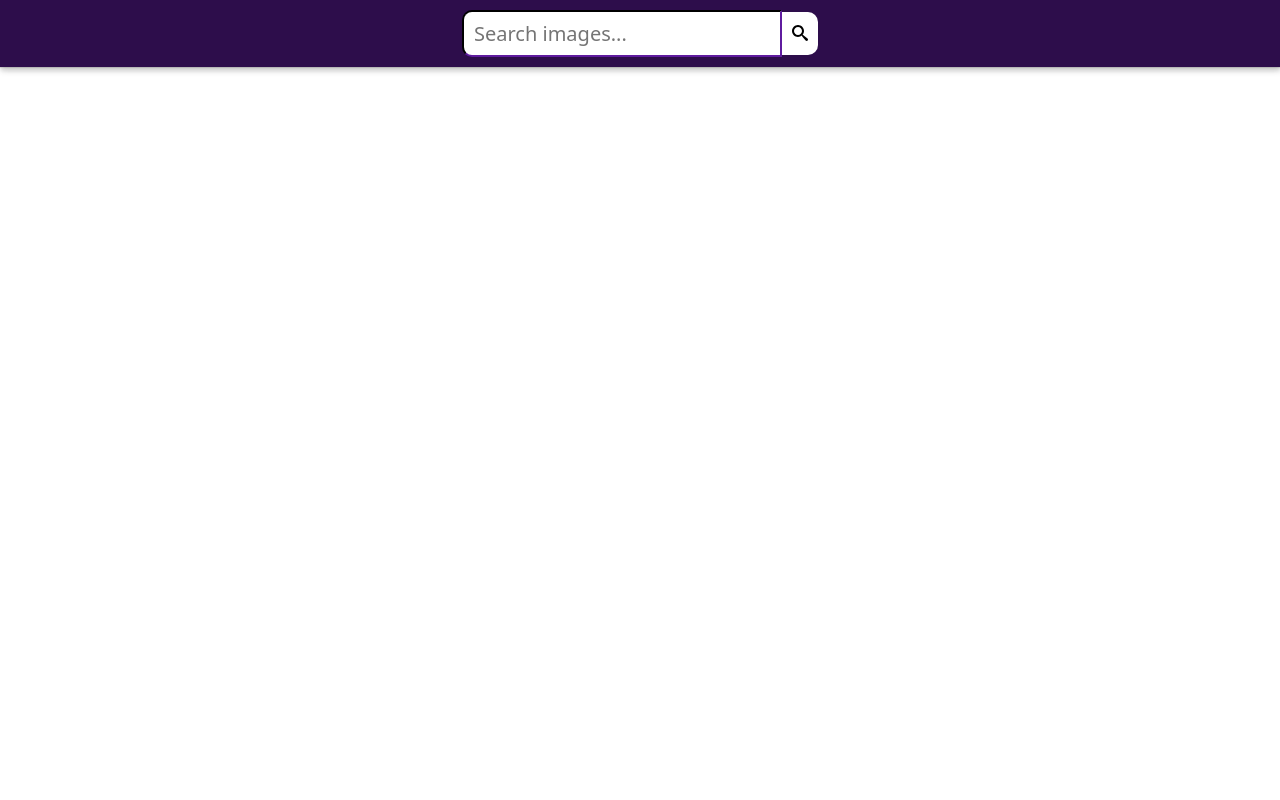
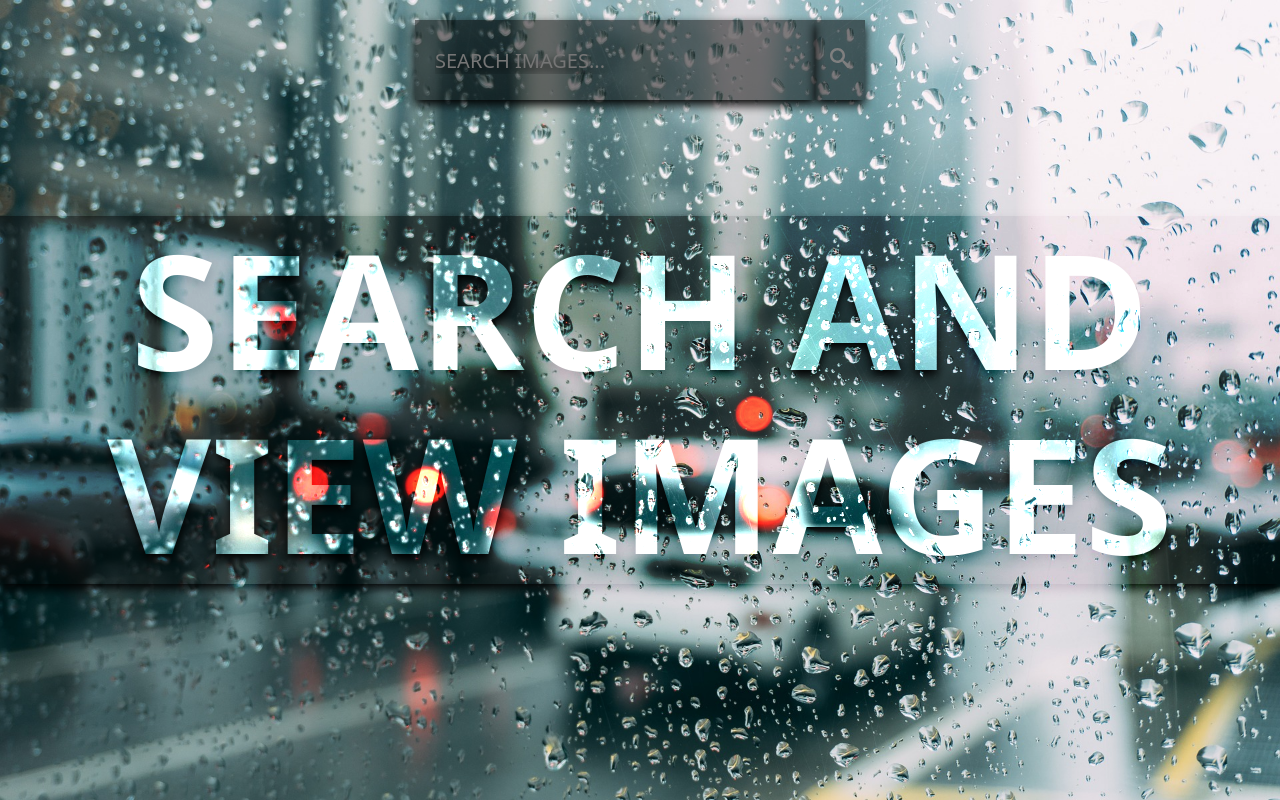
Before and after one commit to MaksymChuraiev/goit-js-hw-11, a website built with Parcel: page src/index.html in a window 1280 px wide. Built offline with nearby package versions, Linux system fonts and the light colour scheme.

Commit message:
add style

```diff
--- a/src/index.js
+++ b/src/index.js
@@ -26,6 +26,7 @@ async function onSearchElement(e) {
 
   if (inputText === '') {
     clearList();
+    refs.loadButton.classList.add('visually-hidden');
     return;
   }
   pageAmount = 1;
@@ -38,7 +39,7 @@ async function onSearchElement(e) {
     if (responce.totalHits === 0) {
       clearList();
       Notify.failure('Sorry, there are no images matching your search query. Please try again.');
-
+      refs.loadButton.classList.add('visually-hidden');
       return;
     }
 
--- a/src/partials/markup.html
+++ b/src/partials/markup.html
@@ -1,11 +1,15 @@
 <form class="search-form" id="search-form">
   <input type="text" name="searchQuery" autocomplete="off" placeholder="Search images..." />
   <button type="submit" class="form-button">
-    <svg class="search__icon" width="16" height="16">
+    <svg class="search__icon" width="20" height="20">
       <use href="./image/sprite.svg#icon-search"></use>
     </svg>
   </button>
 </form>
+<div class="box">
+  <h1>search and view images</h1>
+</div>
+
 <div class="gallery">
   <!-- Карточки изображений -->
 </div>
--- a/src/sass/main.scss
+++ b/src/sass/main.scss
@@ -1,3 +1,36 @@
+body {
+  margin: 0;
+  padding: 0;
+}
+
+.box {
+  z-index: -1;
+  position: fixed;
+  top: 0;
+  left: 0;
+  height: 100%;
+  width: 100%;
+  background: url(../image/bg3.jpg);
+  background-size: cover;
+  background-repeat: no-repeat;
+}
+
+h1 {
+  position: absolute;
+  top: 50%;
+  transform: translateY(-50%);
+  margin: 0;
+  padding: 0;
+  text-align: center;
+  font-size: 10em;
+  color: #fff;
+  text-transform: uppercase;
+  text-shadow: 0 5px 10px rgba(0, 0, 0, 1);
+  mix-blend-mode: overlay;
+  box-shadow: 0 5px 10px rgba(0, 0, 0, 1);
+  background: rgba(0, 0, 0, 0.5);
+}
+
 p,
 h1,
 h2,
@@ -10,40 +43,65 @@ h6 {
 }
 
 .search-form {
+  z-index: 10;
   position: fixed;
   top: 0;
-  left: 0;
+  left: 50%;
+  transform: translateX(-50%);
   display: flex;
   justify-content: center;
   align-items: center;
-  background-color: #2d0d4b;
+  // background-color: #2d0d4b;
   margin: 0 auto;
-  width: 100%;
-  padding: 10px;
+  width: 500px;
+  padding: 20px;
 
-  box-shadow: 0px 1px 1px rgba(0, 0, 0, 0.12), 0px 4px 4px rgba(0, 0, 0, 0.06),
-    1px 4px 6px rgba(0, 0, 0, 0.16);
+  // box-shadow: 0px 1px 1px rgba(0, 0, 0, 0.12), 0px 4px 4px rgba(0, 0, 0, 0.06),
+  //   1px 4px 6px rgba(0, 0, 0, 0.16);
 }
 
 input {
-  padding: 10px;
+  padding: 20px;
 
-  border-top-left-radius: 10px;
-  border-bottom-left-radius: 10px;
-  border-color: #2d0d4b;
+  // border-top-left-radius: 10px;
+  // border-bottom-left-radius: 10px;
+  // border-color: #2d0d4b;
   font-size: 20px;
-  margin-right: 0;
+  // margin-right: 0;
+  // font-size: 10em;
+  height: 80px;
+  width: 400px;
+  border: none;
+  color: #fff;
+  text-transform: uppercase;
+  text-shadow: 0 5px 10px rgba(0, 0, 0, 1);
+  mix-blend-mode: overlay;
+  box-shadow: 0 5px 10px rgba(0, 0, 0, 1);
+  background: rgba(0, 0, 0, 0.5);
 }
 
 .form-button {
-  border-top-right-radius: 10px;
-  border-bottom-right-radius: 10px;
+  // border-top-right-radius: 10px;
+  // border-bottom-right-radius: 10px;
   padding: 10px;
   margin-left: 0;
-  background-color: #fff;
+  height: 80px;
+  width: 50px;
+  text-transform: uppercase;
+  text-shadow: 0 5px 10px rgba(0, 0, 0, 1);
+  mix-blend-mode: overlay;
+  box-shadow: 0 5px 10px rgba(0, 0, 0, 1);
+  background: rgba(0, 0, 0, 0.5);
   font-size: 20px;
   border: none;
   cursor: pointer;
+}
+
+.search__icon {
+  fill: #fff;
+  mix-blend-mode: overlay;
+  text-transform: uppercase;
+  text-shadow: 0 5px 10px rgba(0, 0, 0, 1);
 }
 
 img {
@@ -57,13 +115,14 @@ img {
   flex-wrap: wrap;
   padding: 20px;
   margin-left: -20px;
-  margin-top: 50px;
+  margin-top: 90px;
 }
 
 .photo-card {
   margin-left: 20px;
   margin-top: 20px;
   flex-basis: calc(100% / 4 - 20px);
+  overflow: hidden;
 
   border: 1px solid #eeeeee;
   border-radius: 5px;
@@ -80,6 +139,12 @@ img {
   display: flex;
   justify-content: space-around;
   padding: 10px;
+  color: #fff;
+  text-transform: uppercase;
+  text-shadow: 0 5px 10px rgba(0, 0, 0, 1);
+  mix-blend-mode: overlay;
+  box-shadow: 0 5px 10px rgba(0, 0, 0, 1);
+  background: rgba(0, 0, 0, 0.8);
 }
 
 .info-item {
@@ -91,11 +156,18 @@ img {
 .load-more {
   display: block;
   margin: 0 auto;
-  background-color: #2d0d4b;
+  // background-color: #2d0d4b;
   padding: 10px;
+
   border: none;
-  border-radius: 4px;
+  // border-radius: 4px;
+  // color: #fff;
   color: #fff;
+
+  text-shadow: 0 5px 10px rgba(0, 0, 0, 1);
+  mix-blend-mode: overlay;
+  box-shadow: 0 5px 10px rgba(0, 0, 0, 1);
+  background: rgba(0, 0, 0, 1);
   cursor: pointer;
 }
 
```
Also changed, not shown: src/image/bg1.jpg (added), src/image/bg2.jpg (added), src/image/bg3.jpg (added).
